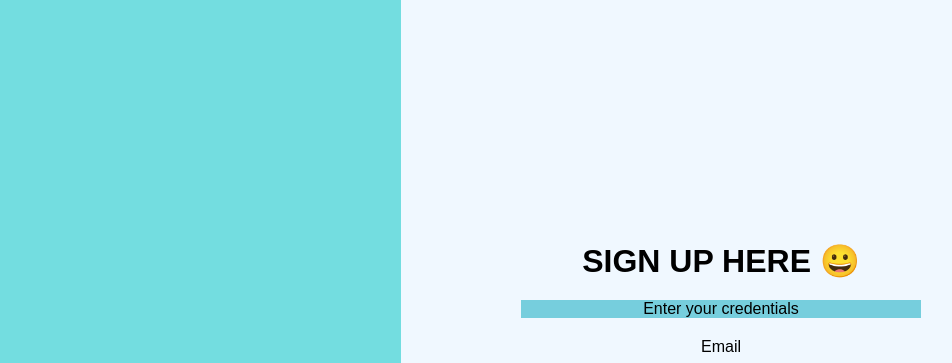
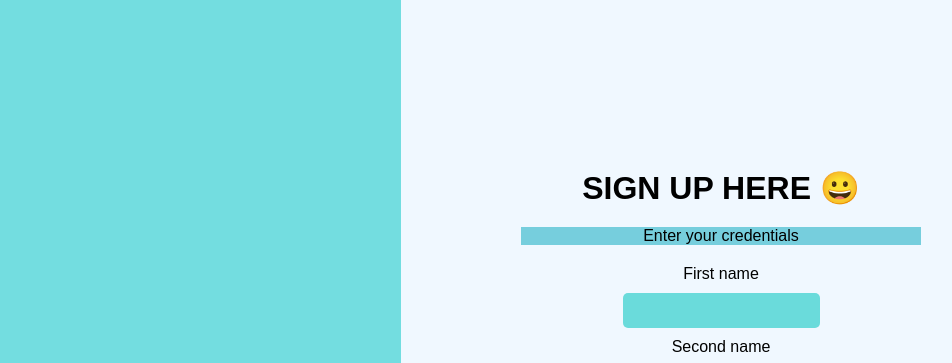
Before and after one commit to KABANYANA/Login_FORM, a plain HTML site: page sign.html in a window 1280 px wide. Shown: the top 363 px of the page, without its empty margins (239-1191 px from the left). Drawn offline with Linux system fonts and the light colour scheme.

Commit message:
new changes

```diff
--- a/sign.html
+++ b/sign.html
@@ -15,6 +15,10 @@
                             <h1>SIGN UP HERE  &#128512;</h1>
                             <p id="paragraph">Enter your credentials</p>
                             <form action="#">
+                                <label for="email">First name</label>
+                              <input type="text" name="Firstname" id="Firstname" required/>
+                              <label for="email">Second name</label>
+                              <input type="text" name="Secondtname" id="Secondname" required/>
                               <label for="email">Email</label>
                               <input type="email" name="email" id="email" required/>
                               <label for="password">Password</label>
```
